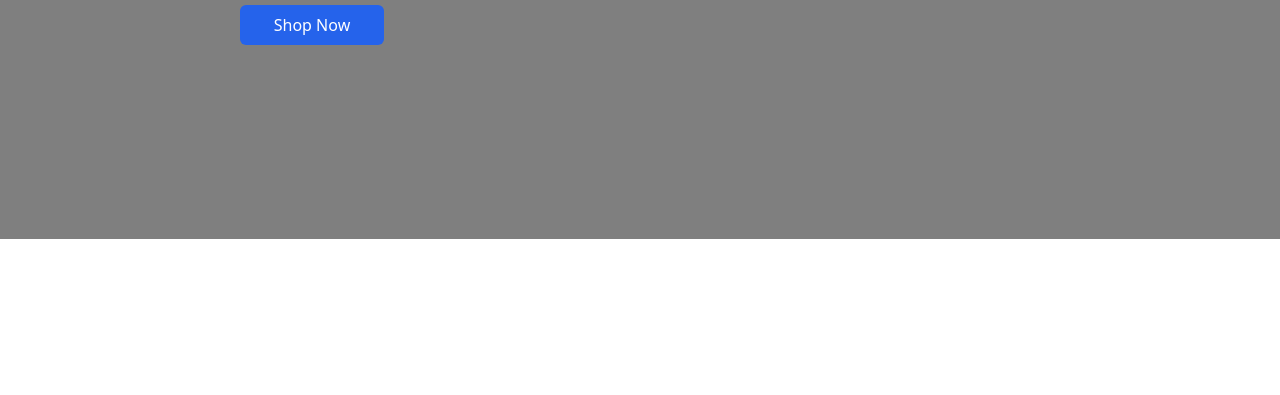
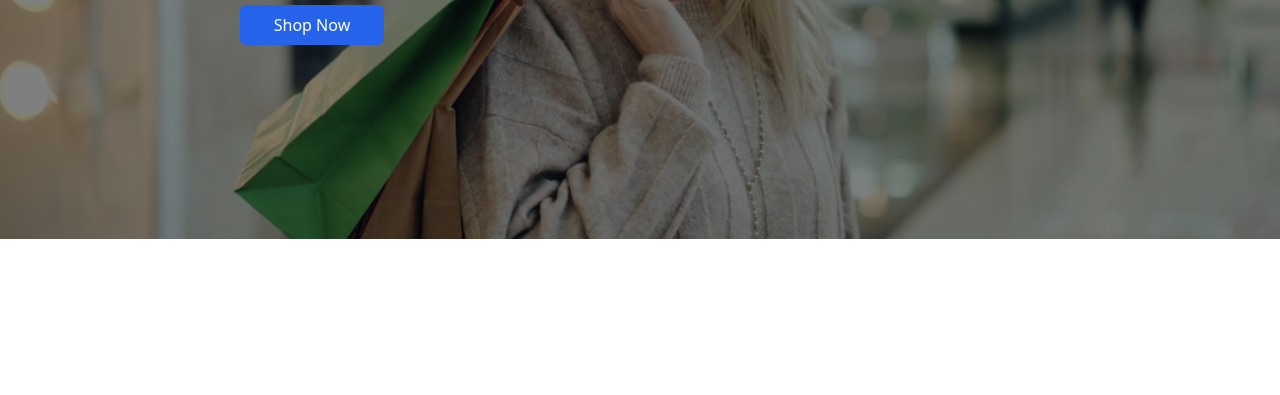
Before and after one commit to MohammadSami97/mission-restart-a6, a plain HTML site: page Index.html in a window 1280 px wide. Shown: the part 405-800 px from the top of the page. Drawn offline with nearby package versions, Linux system fonts and the light colour scheme; the site is published under a folder, as on GitHub Pages, so addresses that start at the root find nothing.

Commit message:
banner image fixed

```diff
--- a/Index.html
+++ b/Index.html
@@ -28,7 +28,7 @@
                 <i class="fa-solid fa-cart-shopping"></i>
             </nav>
             <!-- bg-[linear-gradient(rgba(87,87,87,0.79),rgba(185,184,184,0.79)),url(/Assets/banner-image.png)] bg-blend-overlay -->
-            <div class="bg-[url(/Assets/banner-image.png)] bg-black/50 bg-blend-overlay min-h-[70vh]  bg-cover  bg-center flex items-center ">
+            <div class="bg-[url(./Assets/banner-image.png)] bg-black/50 bg-blend-overlay min-h-[70vh]  bg-cover  bg-center flex items-center ">
                 <div class="mx-60 flex flex-col gap-2 text-white ">
                 <p class=" text-6xl font-bold ">Best Collection For You</p>
                 <p class="text-xl">Discover the latest trends in fashion, electronics, and more. Shop with <br> confidence and style at SwiftCart.</p>
```
